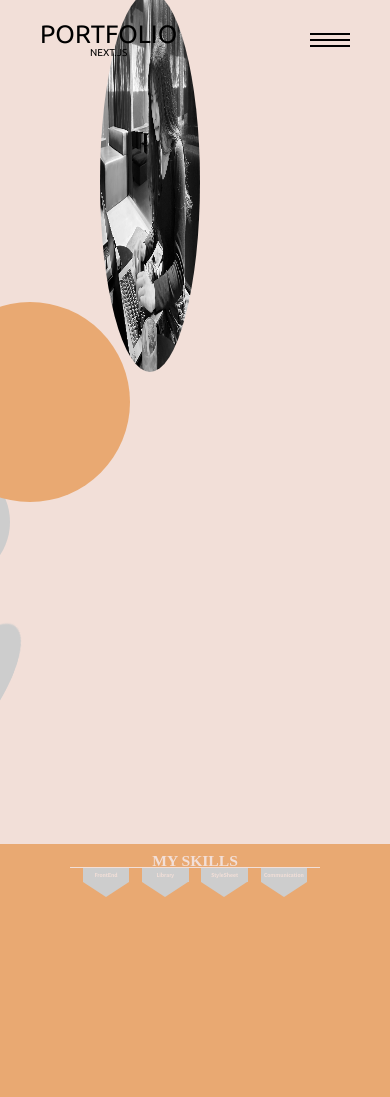
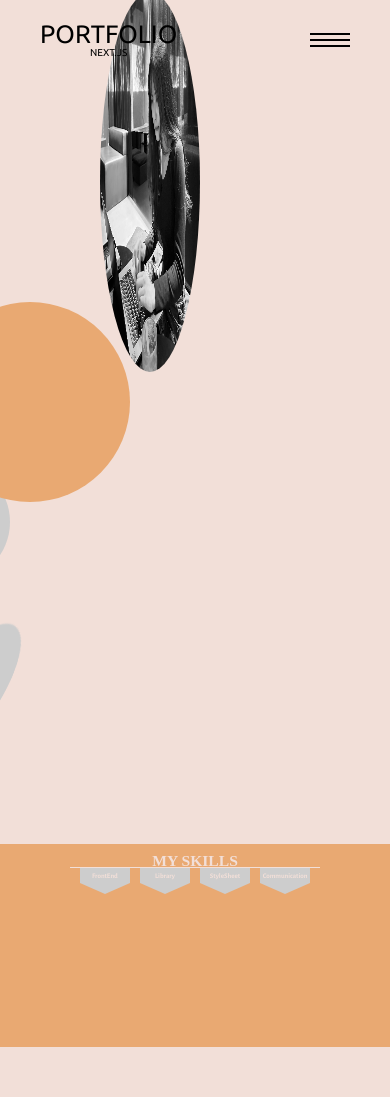
Before and after one commit to kiminn/portfolio, a Next.js app: page / in a window 390 px wide. Shown: the top 1097 px of the page. Built offline with nearby package versions, Linux system fonts and the light colour scheme; a small style sheet from the web is missing; a web font is replaced by a local one.

Commit message:
skill complete

```diff
--- a/src/assets/scss/section/intro.scss
+++ b/src/assets/scss/section/intro.scss
@@ -59,6 +59,10 @@
             bottom: 32%;
             left: 40%;
             animation: fallDown 1.2s ease-in-out forwards;
+            &:hover {
+                color: var(--subBg100);
+                cursor: pointer;
+            }
         }
 
         .close {
--- a/src/assets/scss/section/skills.scss
+++ b/src/assets/scss/section/skills.scss
@@ -1,9 +1,9 @@
 #skill {
     background-color: var(--subBg100);
     padding: 1.2vw 18vw;
-    height: 60vh;
+    height: 64vh;
     @media (max-width: 800px) {
-        height: 30vh;
+        height: 24vh;
     }
 }
 
@@ -36,8 +36,7 @@
     display: flex;
     flex-direction: column;
     height: 100%;
-    width: 12vw;
-
+    width: 13vw;
     align-items: center;
     background: var(--subBg300);
 
@@ -47,22 +46,25 @@
         top: 100%;
         left: 0;
 
-        border-left: 6vw solid transparent;
-        border-right: 6vw solid transparent;
-        border-top: 4vw solid var(--subBg300);
+        border-left: 6.5vw solid transparent;
+        border-right: 6.5vw solid transparent;
+        border-top: 3vw solid var(--subBg300);
     }
 
     .inner__title {
         font-family: var(--text-font);
         text-align: center;
         color: var(--mainBg-color);
-        font-size: 1.6vw;
+        font-size: 1.8vw;
         font-weight: 700;
         cursor: pointer;
         padding: 0.6vw;
     }
     &:hover .skill__desc {
         display: block;
+    }
+    &:hover .inner__title {
+        color: var(--subBg400);
     }
     .skill__desc {
         width: 100%;
@@ -76,15 +78,18 @@
             width: 100%;
         }
 
+        .skillBox {
+            margin: 1vw 0vw;
+        }
+
         span {
-            font-size: 1.2rem;
+            font-size: 1vw;
             background-color: var(--subBg400);
             color: white;
-            padding: 8px 12px;
+            padding: 0.4vw 0.8vw;
             text-align: center;
-            border-radius: 20px;
+            border-radius: 2vw;
             font-weight: 600;
-            margin-right: 30px;
         }
     }
 }
--- a/src/components/Skills.tsx
+++ b/src/components/Skills.tsx
@@ -11,7 +11,7 @@ const Skill: FC = () => {
                     <div className="inner__title">FrontEnd</div>
                     <div className="skill__desc">
                         {frontEndText.map((skills, index: number) => (
-                            <div key={index}>
+                            <div key={index} className="skillBox">
                                 <span>{skills.text}</span>
                             </div>
                         ))}
@@ -21,7 +21,7 @@ const Skill: FC = () => {
                     <div className="inner__title">Library</div>
                     <div className="skill__desc">
                         {libraryText.map((librarys, index: number) => (
-                            <div key={index}>
+                            <div key={index} className="skillBox">
                                 <span>{librarys.text}</span>
                             </div>
                         ))}
@@ -31,7 +31,7 @@ const Skill: FC = () => {
                     <div className="inner__title">StyleSheet</div>
                     <div className="skill__desc">
                         {styleSheetText.map((librarys, index: number) => (
-                            <div key={index}>
+                            <div key={index} className="skillBox">
                                 <span>{librarys.text}</span>
                             </div>
                         ))}
@@ -41,7 +41,7 @@ const Skill: FC = () => {
                     <div className="inner__title">Communication</div>
                     <div className="skill__desc">
                         {communicationText.map((librarys, index: number) => (
-                            <div key={index}>
+                            <div key={index} className="skillBox">
                                 <span>{librarys.text}</span>
                             </div>
                         ))}
```
